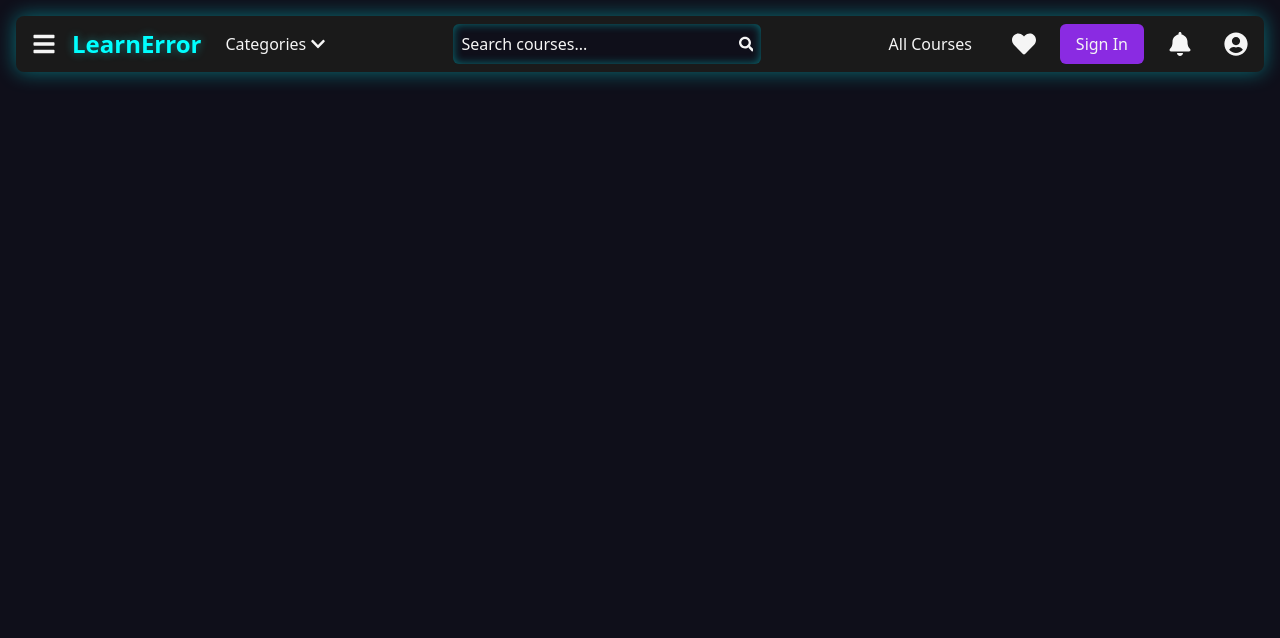
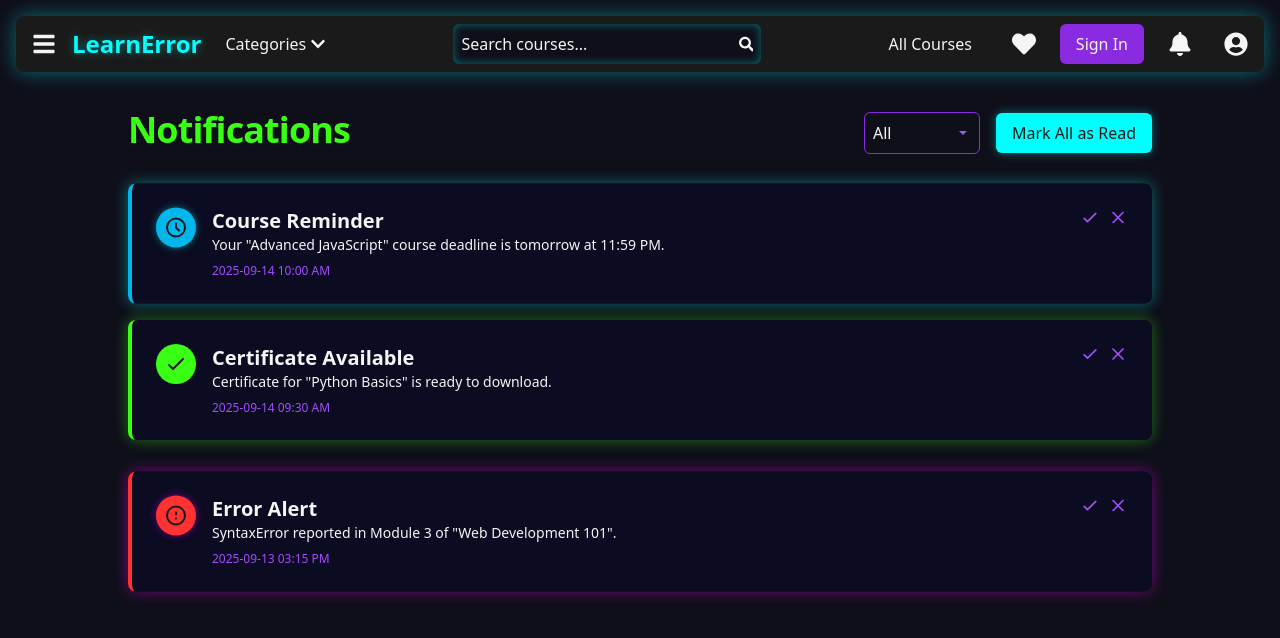
Before and after one commit to code-by-muthu/LMS-learning, a React (Vite) app: page /notifications in a window 1280 px wide. Shown: the top 638 px of the page. Built offline with nearby package versions, Linux system fonts and the light colour scheme.

Commit message:
feat(<ui>):<notification added  >

```diff
--- a/src/App.jsx
+++ b/src/App.jsx
@@ -24,6 +24,7 @@ import SupportPage from './pages/SupportPage';
 import ResourcesPage from './pages/ResourcesPage'; // Import the ResourcesPage component
 import Settings from './pages/Settings';
 import './App.css';
+import NotificationsPage from './pages/NotificationsPage';
 
 function App() {
   return (
@@ -61,6 +62,8 @@ function App() {
               <Route path="/support" element={<SupportPage />} />
               <Route path="/settings" element={<Settings />} />
               <Route path="/resources" element={<ResourcesPage />} />
+              <Route path="/notifications" element={<NotificationsPage />} />
+
             </Routes>
           </main>
         </div>
--- /dev/null
+++ b/src/pages/MyLearning.jsx
@@ -0,0 +1,11 @@
+import React from 'react'
+
+function MyLearning() {
+  return (
+    <div>
+        <h1>muthu</h1>
+    </div>
+  )
+}
+
+export default MyLearning
--- /dev/null
+++ b/src/pages/NotificationsPage.jsx
@@ -0,0 +1,220 @@
+import React, { useState } from 'react';
+
+const NotificationsPage = () => {
+  const [notifications, setNotifications] = useState([
+    {
+      id: 1,
+      title: 'Course Reminder',
+      message: 'Your "Advanced JavaScript" course deadline is tomorrow at 11:59 PM.',
+      type: 'reminder',
+      timestamp: '2025-09-14 10:00 AM',
+      read: false,
+    },
+    {
+      id: 2,
+      title: 'Certificate Available',
+      message: 'Certificate for "Python Basics" is ready to download.',
+      type: 'success',
+      timestamp: '2025-09-14 09:30 AM',
+      read: false,
+    },
+    {
+      id: 3,
+      title: 'Error Alert',
+      message: 'SyntaxError reported in Module 3 of "Web Development 101".',
+      type: 'error',
+      timestamp: '2025-09-13 03:15 PM',
+      read: false,
+    },
+  ]);
+  const [filter, setFilter] = useState('all');
+
+  // Handle dismissing a notification
+  const handleDismiss = (id) => {
+    setNotifications((prev) => prev.filter((notif) => notif.id !== id));
+  };
+
+  // Handle marking a notification as read
+  const handleMarkAsRead = (id) => {
+    setNotifications((prev) =>
+      prev.map((notif) =>
+        notif.id === id ? { ...notif, read: true } : notif
+      )
+    );
+  };
+
+  // Handle marking all notifications as read
+  const handleMarkAllAsRead = () => {
+    setNotifications((prev) =>
+      prev.map((notif) => ({ ...notif, read: true }))
+    );
+  };
+
+  // Filter notifications based on type
+  const filteredNotifications = notifications.filter((notif) =>
+    filter === 'all' ? true : notif.type === filter
+  );
+
+  return (
+    <div className="min-h-screen bg-[var(--main-bg)] text-[var(--white-smoke)] p-6 no-scrollbar">
+      <div className="max-w-5xl mx-auto">
+        <div className="flex justify-between items-center mb-8">
+          <h1 className="text-4xl font-extrabold text-[var(--acid-green)] tracking-tight animate-float">
+            Notifications
+          </h1>
+          <div className="flex items-center space-x-4">
+            <select
+              value={filter}
+              onChange={(e) => setFilter(e.target.value)}
+              className="p-2 rounded-md bg-[var(--dark-charcoal)] text-[var(--white-smoke)] border border-[var(--neon-purple)] focus:outline-none focus:ring-2 focus:ring-[var(--pink-glow)] month-picker"
+            >
+              <option value="all">All</option>
+              <option value="reminder">Reminders</option>
+              <option value="success">Success</option>
+              <option value="error">Errors</option>
+            </select>
+            <button
+              onClick={handleMarkAllAsRead}
+              className="px-4 py-2 bg-[var(--electric-blue)] text-[var(--dark-charcoal)] rounded-md hover:bg-[var(--neon-pink)] hover:text-[var(--white-smoke)] transition shadow-[0_0_10px_var(--blue-glow)]"
+            >
+              Mark All as Read
+            </button>
+          </div>
+        </div>
+
+        <div className="grid gap-6">
+          {filteredNotifications.length > 0 ? (
+            filteredNotifications.map((notif, index) => (
+              <div
+                key={notif.id}
+                className={`p-6 rounded-lg shadow-[0_0_15px_var(--${
+                  notif.type === 'reminder'
+                    ? 'blue-glow'
+                    : notif.type === 'success'
+                    ? 'green-glow'
+                    : 'pink-glow'
+                })] transform hover:scale-[1.02] transition-transform duration-200 animate-float ${
+                  index % 2 === 1 ? 'animation-delay-1000' : ''
+                } ${
+                  notif.type === 'reminder'
+                    ? 'bg-[var(--midnight-blue)]/80 border-l-4 border-[var(--neon-blue)]'
+                    : notif.type === 'success'
+                    ? 'bg-[var(--midnight-blue)]/80 border-l-4 border-[var(--acid-green)]'
+                    : 'bg-[var(--midnight-blue)]/80 border-l-4 border-[var(--neon-red)]'
+                } ${notif.read ? 'opacity-70' : 'opacity-100'}`}
+              >
+                <div className="flex justify-between items-start">
+                  <div className="flex items-start space-x-4">
+                    <div
+                      className={`p-2 rounded-full ${
+                        notif.type === 'reminder'
+                          ? 'bg-[var(--neon-blue)]'
+                          : notif.type === 'success'
+                          ? 'bg-[var(--acid-green)]'
+                          : 'bg-[var(--neon-red)]'
+                      } shadow-[0_0_8px_var(--${
+                        notif.type === 'reminder'
+                          ? 'blue-glow'
+                          : notif.type === 'success'
+                          ? 'green-glow'
+                          : 'pink-glow'
+                      })]`}
+                    >
+                      <svg
+                        className="w-6 h-6 text-[var(--dark-charcoal)]"
+                        fill="none"
+                        stroke="currentColor"
+                        viewBox="0 0 24 24"
+                        xmlns="http://www.w3.org/2000/svg"
+                      >
+                        {notif.type === 'reminder' ? (
+                          <path
+                            strokeLinecap="round"
+                            strokeLinejoin="round"
+                            strokeWidth="2"
+                            d="M12 8v4l3 3m6-3a9 9 0 11-18 0 9 9 0 0118 0z"
+                          />
+                        ) : notif.type === 'success' ? (
+                          <path
+                            strokeLinecap="round"
+                            strokeLinejoin="round"
+                            strokeWidth="2"
+                            d="M5 13l4 4L19 7"
+                          />
+                        ) : (
+                          <path
+                            strokeLinecap="round"
+                            strokeLinejoin="round"
+                            strokeWidth="2"
+                            d="M12 9v2m0 4h.01M21 12a9 9 0 11-18 0 9 9 0 0118 0z"
+                          />
+                        )}
+                      </svg>
+                    </div>
+                    <div>
+                      <h2 className="text-xl font-semibold text-[var(--white-smoke)]">
+                        {notif.title}
+                      </h2>
+                      <p className="text-sm text-[var(--soft-ivory)]">{notif.message}</p>
+                      <p className="text-xs text-[var(--soft-violet)] mt-2">{notif.timestamp}</p>
+                    </div>
+                  </div>
+                  <div className="flex space-x-2">
+                    {!notif.read && (
+                      <button
+                        onClick={() => handleMarkAsRead(notif.id)}
+                        className="text-[var(--soft-violet)] hover:text-[var(--acid-green)] transition"
+                        aria-label="Mark as read"
+                      >
+                        <svg
+                          className="w-5 h-5"
+                          fill="none"
+                          stroke="currentColor"
+                          viewBox="0 0 24 24"
+                          xmlns="http://www.w3.org/2000/svg"
+                        >
+                          <path
+                            strokeLinecap="round"
+                            strokeLinejoin="round"
+                            strokeWidth="2"
+                            d="M5 13l4 4L19 7"
+                          />
+                        </svg>
+                      </button>
+                    )}
+                    <button
+                      onClick={() => handleDismiss(notif.id)}
+                      className="text-[var(--soft-violet)] hover:text-[var(--neon-red)] transition"
+                      aria-label="Dismiss notification"
+                    >
+                      <svg
+                        className="w-5 h-5"
+                        fill="none"
+                        stroke="currentColor"
+                        viewBox="0 0 24 24"
+                        xmlns="http://www.w3.org/2000/svg"
+                      >
+                        <path
+                          strokeLinecap="round"
+                          strokeLinejoin="round"
+                          strokeWidth="2"
+                          d="M6 18L18 6M6 6l12 12"
+                        />
+                      </svg>
+                    </button>
+                  </div>
+                </div>
+              </div>
+            ))
+          ) : (
+            <div className="text-center text-[var(--soft-ivory)] py-10">
+              <p>No notifications available for this filter.</p>
+            </div>
+          )}
+        </div>
+      </div>
+    </div>
+  );
+};
+
+export default NotificationsPage;
```
